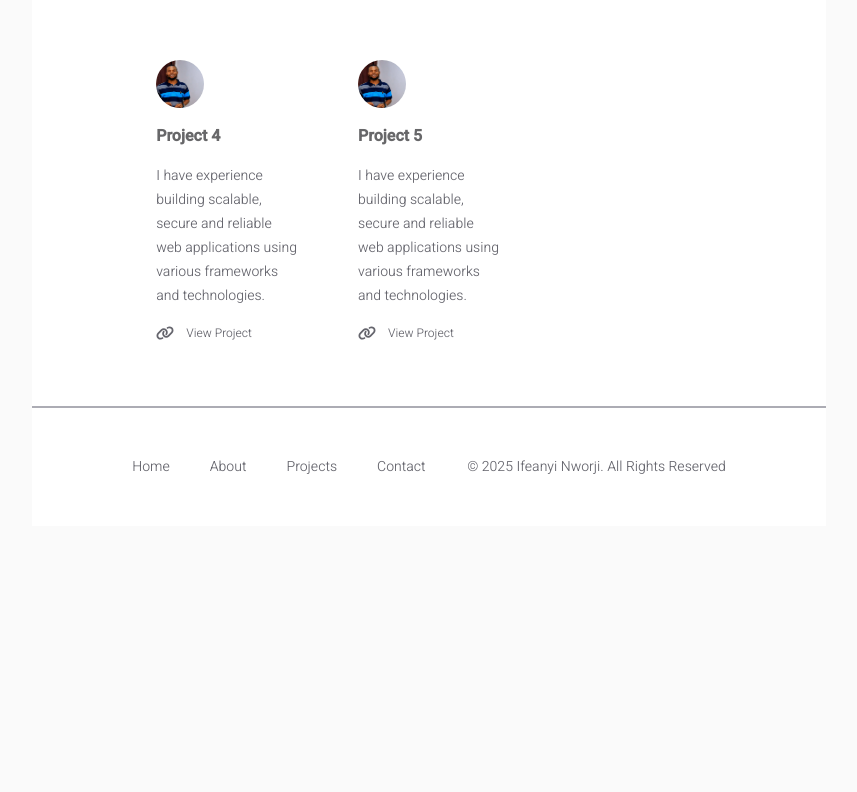
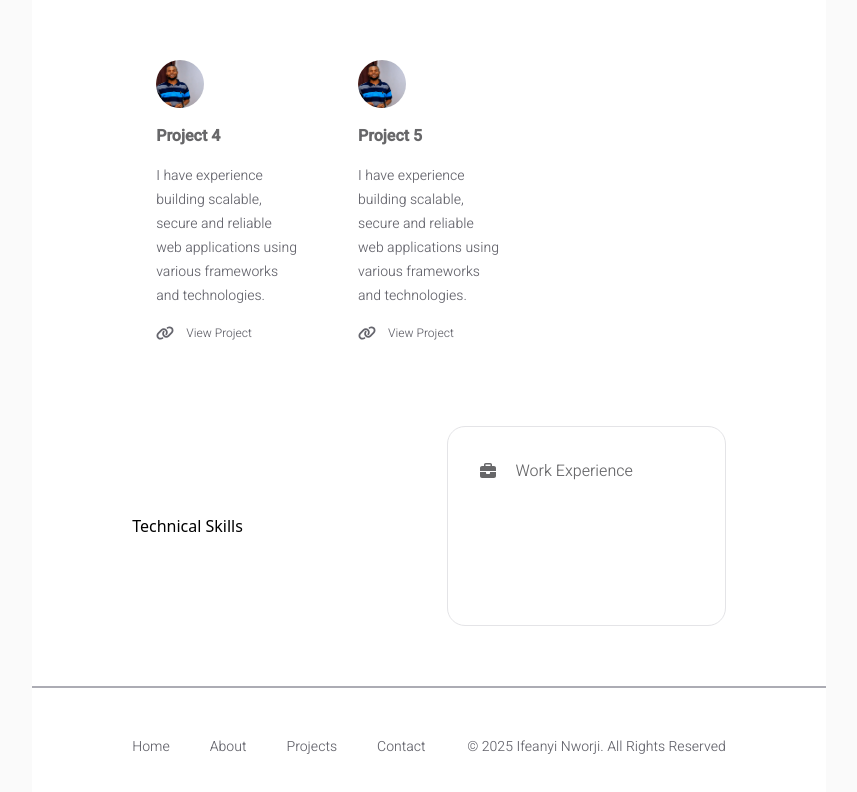
Before and after one commit to KellsCodes/ifeanyi-portfolio, a React (Vite) app: page / in a window 1280 px wide. Shown: the part 1266-2058 px from the top of the page, without its empty margins (211-1068 px from the left). Before the commit the page ends 1792 px from the top, so only its background shows below. Built offline with nearby package versions, Linux system fonts and the light colour scheme.

Commit message:
Add work experience and skills sections

```diff
--- a/src/pages/Home.jsx
+++ b/src/pages/Home.jsx
@@ -4,6 +4,7 @@ import { BsLinkedin } from "react-icons/bs";
 import { IoLogoGithub, IoIosLink } from "react-icons/io";
 import { FaFacebookSquare, FaMailBulk } from "react-icons/fa";
 import { FaFreeCodeCamp } from "react-icons/fa";
+import { FaBriefcase } from "react-icons/fa6";
 import Card from "../components/Card";
 
 export default function Home() {
@@ -42,6 +43,19 @@ export default function Home() {
                     }
                 </div>
 
+                {/* tech stack and experience */}
+                <div className="flex items-center justify-between gap-x-10 my-15">
+                    <div className="w-1/2">
+                        <h2>Technical Skills</h2>
+                        <div>
+
+                        </div>
+                    </div>
+                    <div className="w-1/2 h-50 border border-quaternary rounded-[18px] p-8">
+                        <h2 className="flex items-center gap-x-5 text-primary font-primary opacity-70"><FaBriefcase /> Work Experience</h2>
+                    </div>
+                </div>
+
             </div>
         </Layout>
     )
```
